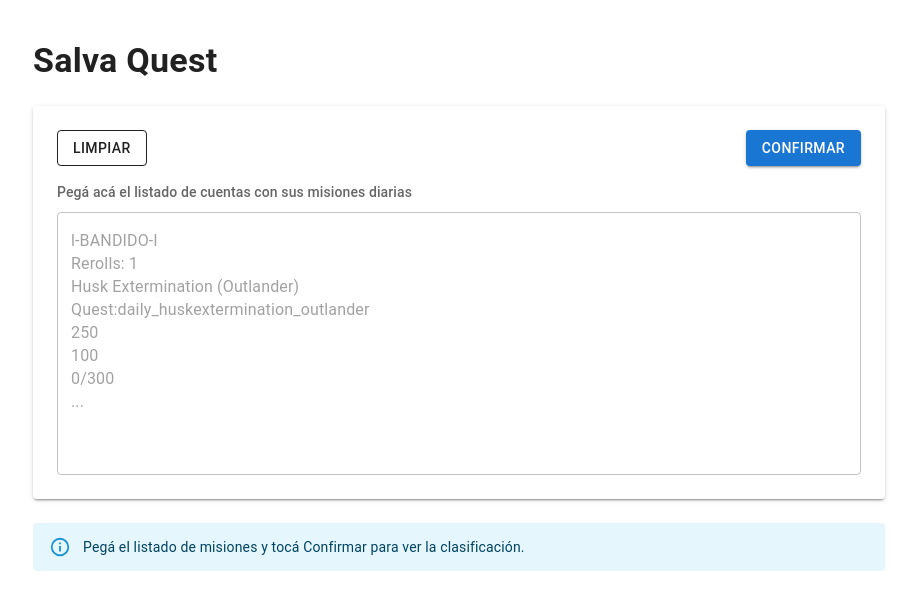
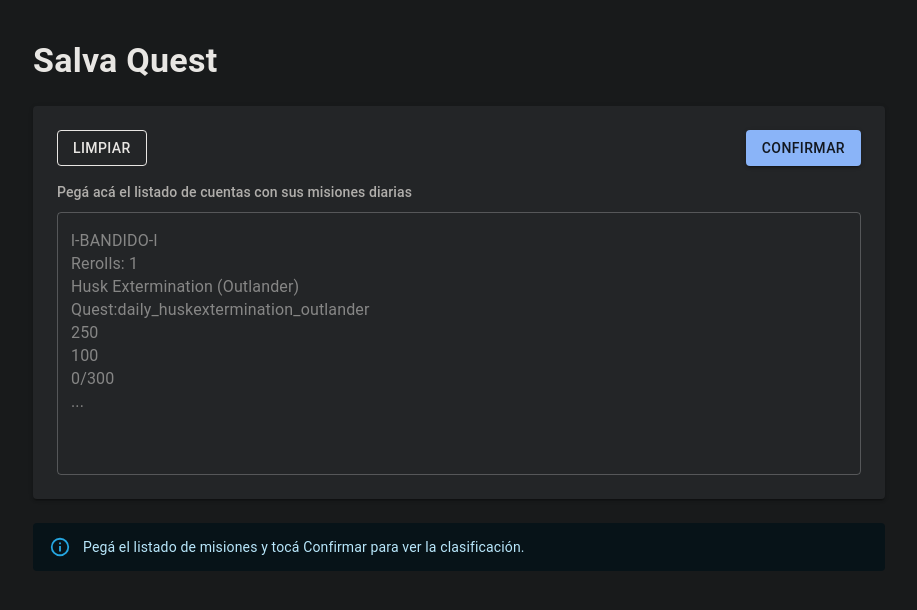
Before and after one commit to SebaGNH/SalvaQuest-vyu, a React (Vite) app: page / in a window 1280 px wide. Shown: the top 610 px of the page, without its empty margins (181-1098 px from the left). Built offline with nearby package versions, Linux system fonts and the light colour scheme.

Commit message:
Se modificó el layout para ver la lista de misiones

```diff
--- a/src/App.tsx
+++ b/src/App.tsx
@@ -1,17 +1,12 @@
 // R > src/App.tsx
 
-import { CssBaseline, ThemeProvider, createTheme } from '@mui/material';
+import { CssBaseline, ThemeProvider } from '@mui/material';
 import { SalvaQuestPage } from './pages/SalvaQuestPage';
-
-const theme = createTheme({
-  palette: {
-    mode: 'light',
-  },
-});
+import { darkReaderTheme } from './theme/darkReaderTheme';
 
 export function App() {
   return (
-    <ThemeProvider theme={theme}>
+    <ThemeProvider theme={darkReaderTheme}>
       <CssBaseline />
       <SalvaQuestPage />
     </ThemeProvider>
--- a/src/components/SalvaQuest/GroupedMissionsSection.tsx
+++ b/src/components/SalvaQuest/GroupedMissionsSection.tsx
@@ -1,7 +1,7 @@
 // R > src/components/SalvaQuest/GroupedMissionsSection.tsx
 
-import { Box, Chip, Paper, Stack, Typography } from '@mui/material';
-import type { GroupedMissionEntry } from '../../types/mission.types';
+import { Box, Stack, Tooltip, Typography } from '@mui/material';
+import type { AccountMissionRef, GroupedMissionEntry } from '../../types/mission.types';
 import { formatAccountLabel } from '../../services/missionClassifier.service';
 
 interface GroupedMissionsSectionProps {
@@ -10,39 +10,66 @@ interface GroupedMissionsSectionProps {
   emptyLabel: string;
 }
 
+function AccountTooltipContent({ missions }: { missions: string[] }) {
+  return (
+    <Stack spacing={0.25} sx={{ py: 0.5 }}>
+      {missions.map((missionName) => (
+        <Typography key={missionName} variant="caption" component="span">
+          {missionName}
+        </Typography>
+      ))}
+    </Stack>
+  );
+}
+
+function AccountRow({ accountRef }: { accountRef: AccountMissionRef }) {
+  return (
+    <Tooltip title={<AccountTooltipContent missions={accountRef.missions} />} placement="right" arrow>
+      <Typography
+        variant="body2"
+        sx={{
+          cursor: 'default',
+          width: 'fit-content',
+          fontWeight: accountRef.missionCount === 3 ? 600 : 400,
+          color: accountRef.missionCount === 3 ? 'success.main' : 'text.primary',
+        }}
+      >
+        {formatAccountLabel(accountRef)}
+      </Typography>
+    </Tooltip>
+  );
+}
+
 export function GroupedMissionsSection({ title, entries, emptyLabel }: GroupedMissionsSectionProps) {
   return (
-    <Paper variant="outlined" sx={{ p: { xs: 2, sm: 3 } }}>
-      <Typography variant="h6" gutterBottom>
-        {title}
-      </Typography>
+    <Box sx={{ p: { xs: 2, sm: 3 }, border: 1, borderColor: 'divider', borderRadius: 1 }}>
+      <Stack direction="row" alignItems="baseline" spacing={1} flexWrap="wrap" sx={{ mb: 1 }}>
+        <Typography variant="h6">{title}</Typography>
+        <Typography variant="body2" color="text.secondary">
+          ({entries.length} {entries.length === 1 ? 'misión' : 'misiones'})
+        </Typography>
+      </Stack>
 
       {entries.length === 0 ? (
         <Typography variant="body2" color="text.secondary">
           {emptyLabel}
         </Typography>
       ) : (
-        <Stack spacing={2}>
+        <Stack spacing={2.5}>
           {entries.map((entry) => (
             <Box key={entry.missionName}>
               <Typography variant="subtitle1" fontWeight={600}>
                 {entry.missionName}
               </Typography>
-              <Stack direction="row" flexWrap="wrap" gap={1} sx={{ mt: 0.5 }}>
-                {entry.accounts.map((ref) => (
-                  <Chip
-                    key={ref.accountName}
-                    label={formatAccountLabel(ref)}
-                    color={ref.missionCount === 3 ? 'success' : 'default'}
-                    variant={ref.missionCount === 3 ? 'filled' : 'outlined'}
-                    size="small"
-                  />
+              <Stack spacing={0.25} sx={{ mt: 0.5 }}>
+                {entry.accounts.map((accountRef) => (
+                  <AccountRow key={accountRef.accountName} accountRef={accountRef} />
                 ))}
               </Stack>
             </Box>
           ))}
         </Stack>
       )}
-    </Paper>
+    </Box>
   );
 }
--- a/src/components/SalvaQuest/IndividualAccountsSection.tsx
+++ b/src/components/SalvaQuest/IndividualAccountsSection.tsx
@@ -16,9 +16,12 @@ export function IndividualAccountsSection({
 }: IndividualAccountsSectionProps) {
   return (
     <Paper variant="outlined" sx={{ p: { xs: 2, sm: 3 } }}>
-      <Typography variant="h6" gutterBottom>
-        {title}
-      </Typography>
+      <Stack direction="row" alignItems="baseline" spacing={1} flexWrap="wrap" sx={{ mb: 1 }}>
+        <Typography variant="h6">{title}</Typography>
+        <Typography variant="body2" color="text.secondary">
+          ({accounts.length} {accounts.length === 1 ? 'cuenta' : 'cuentas'})
+        </Typography>
+      </Stack>
 
       {accounts.length === 0 ? (
         <Typography variant="body2" color="text.secondary">
--- a/src/components/SalvaQuest/QuestResultsBoard.tsx
+++ b/src/components/SalvaQuest/QuestResultsBoard.tsx
@@ -1,6 +1,6 @@
 // R > src/components/SalvaQuest/QuestResultsBoard.tsx
 
-import { Alert, Stack, Typography } from '@mui/material';
+import { Alert, Stack } from '@mui/material';
 import type { BoardStatus, ClassifiedBoard } from '../../types/mission.types';
 import { GroupedMissionsSection } from './GroupedMissionsSection';
 import { IndividualAccountsSection } from './IndividualAccountsSection';
@@ -8,10 +8,9 @@ import { IndividualAccountsSection } from './IndividualAccountsSection';
 interface QuestResultsBoardProps {
   status: BoardStatus;
   board: ClassifiedBoard | null;
-  accountsProcessed: number;
 }
 
-export function QuestResultsBoard({ status, board, accountsProcessed }: QuestResultsBoardProps) {
+export function QuestResultsBoard({ status, board }: QuestResultsBoardProps) {
   if (status === 'empty') {
     return (
       <Alert severity="info">
@@ -31,10 +30,6 @@ export function QuestResultsBoard({ status, board, accountsProcessed }: QuestRes
 
   return (
     <Stack spacing={3}>
-      <Typography variant="body2" color="text.secondary">
-        Se procesaron {accountsProcessed} cuenta{accountsProcessed === 1 ? '' : 's'}.
-      </Typography>
-
       <GroupedMissionsSection
         title="🥇 GRUPALES – PRIORIDAD ALTA 🥇"
         entries={board.grupalesAlta}
--- a/src/pages/SalvaQuestPage.tsx
+++ b/src/pages/SalvaQuestPage.tsx
@@ -12,9 +12,19 @@ export function SalvaQuestPage() {
   return (
     <Container maxWidth="md" sx={{ py: { xs: 3, sm: 5 } }}>
       <Stack spacing={3}>
-        <Typography variant="h4" component="h1" fontWeight={700}>
-          Salva Quest
-        </Typography>
+        <Stack direction="row" alignItems="baseline" spacing={1.5} flexWrap="wrap" rowGap={0.5}>
+          <Typography variant="h4" component="h1" fontWeight={700}>
+            Salva Quest
+          </Typography>
+          {accountsProcessed > 0 && (
+            <Typography variant="body1" color="text.secondary">
+              <Typography component="span" variant="h6" fontWeight={700} color="text.primary">
+                {accountsProcessed}
+              </Typography>{' '}
+              cuentas analizadas
+            </Typography>
+          )}
+        </Stack>
 
         <QuestInputPanel
           value={rawText}
@@ -23,7 +33,7 @@ export function SalvaQuestPage() {
           onClear={handleClear}
         />
 
-        <QuestResultsBoard status={status} board={board} accountsProcessed={accountsProcessed} />
+        <QuestResultsBoard status={status} board={board} />
       </Stack>
     </Container>
   );
--- a/src/services/missionClassifier.service.ts
+++ b/src/services/missionClassifier.service.ts
@@ -31,11 +31,21 @@ export function formatAccountLabel(ref: AccountMissionRef): string {
   return `${ref.accountName} (${ref.missionCount} ${misionLabel})${suffix}`;
 }
 
+function sortAccountRefs(refs: AccountMissionRef[]): AccountMissionRef[] {
+  // las cuentas con más misiones activas van primero, así se ve de un vistazo
+  // cuál es la más urgente para agrupar
+  return [...refs].sort((a, b) => {
+    if (b.missionCount !== a.missionCount) return b.missionCount - a.missionCount;
+    return a.accountName.localeCompare(b.accountName, 'es');
+  });
+}
+
 function buildGroupedEntries(accounts: ParsedAccount[]): GroupedMissionEntry[] {
   const missionToAccounts = new Map<string, AccountMissionRef[]>();
 
   for (const account of accounts) {
     const missionCount = account.missions.length;
+    const missionNames = account.missions.map((mission) => mission.name);
 
     for (const mission of account.missions) {
       if (isExcludedFromGroups(mission.name)) continue;
@@ -44,7 +54,7 @@ function buildGroupedEntries(accounts: ParsedAccount[]): GroupedMissionEntry[] {
 
       // por si el texto trae la misma misión repetida para la misma cuenta
       if (!refs.some((ref) => ref.accountName === account.name)) {
-        refs.push({ accountName: account.name, missionCount });
+        refs.push({ accountName: account.name, missionCount, missions: missionNames });
       }
 
       missionToAccounts.set(mission.name, refs);
@@ -60,7 +70,7 @@ function buildGroupedEntries(accounts: ParsedAccount[]): GroupedMissionEntry[] {
 
     entries.push({
       missionName,
-      accounts: refs,
+      accounts: sortAccountRefs(refs),
       priority: hasThreeMissionAccount ? 'alta' : 'media',
       hasThreeMissionAccount,
     });
--- /dev/null
+++ b/src/theme/darkReaderTheme.ts
@@ -0,0 +1,46 @@
+// R > src/theme/darkReaderTheme.ts
+
+import { createTheme } from '@mui/material';
+
+// paleta pensada para sentirse como el tema oscuro que arma Dark Reader:
+// fondo casi negro con un toque tibio (no negro puro), texto gris claro en
+// vez de blanco puro para que no canse la vista, acentos en azul suave.
+export const darkReaderTheme = createTheme({
+  palette: {
+    mode: 'dark',
+    background: {
+      default: '#181a1b',
+      paper: '#232527',
+    },
+    text: {
+      primary: '#e8e6e3',
+      secondary: '#b0aeab',
+    },
+    primary: {
+      main: '#8ab4f8',
+    },
+    success: {
+      main: '#81c995',
+    },
+    divider: 'rgba(255, 255, 255, 0.12)',
+  },
+  components: {
+    MuiPaper: {
+      styleOverrides: {
+        root: {
+          backgroundImage: 'none',
+        },
+      },
+    },
+    MuiTooltip: {
+      styleOverrides: {
+        tooltip: {
+          backgroundColor: '#2f3234',
+        },
+        arrow: {
+          color: '#2f3234',
+        },
+      },
+    },
+  },
+});
--- a/src/types/mission.types.ts
+++ b/src/types/mission.types.ts
@@ -20,6 +20,7 @@ export type MissionPriority = 'alta' | 'media';
 export interface AccountMissionRef {
   accountName: string;
   missionCount: number;
+  missions: string[];
 }
 
 export interface GroupedMissionEntry {
```
Also changed, not shown: 1 other file (tests, documents, lock files or other folders).
